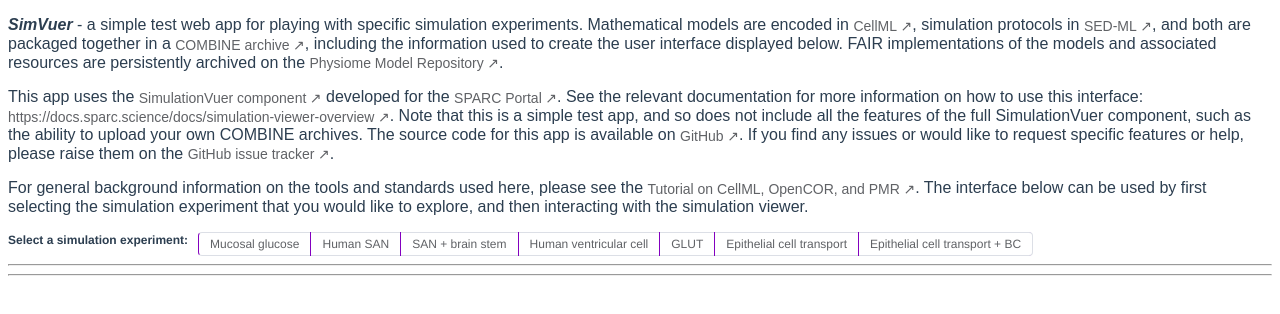
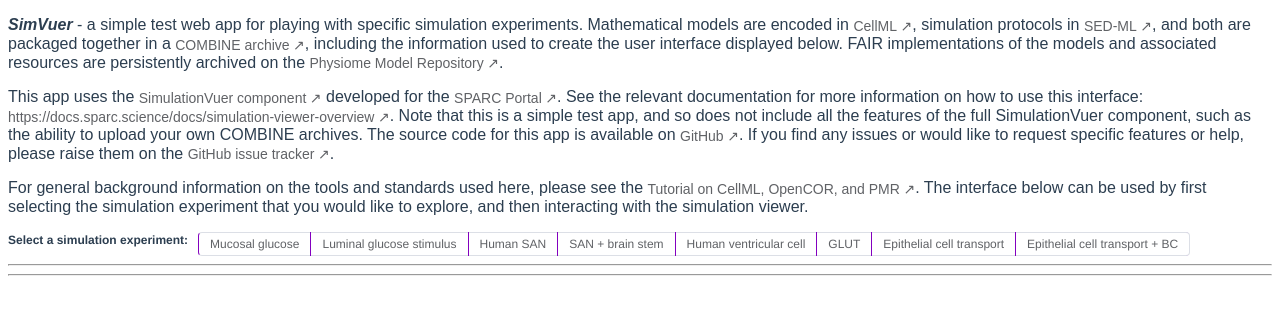
Before and after one commit to nickerso/simvuer, a Vue app: page / in a window 1280 px wide. Shown: the top 314 px of the page. Built offline with nearby package versions, Linux system fonts and the light colour scheme.

Commit message:
Adding a configurable luminal glucose stimulus

```diff
--- a/src/App.vue
+++ b/src/App.vue
@@ -80,6 +80,13 @@
         { id: "glucose-step-change",
           omex: "https://github.com/nickerso/glucose-uptake-in-enterocyte/raw/refs/heads/glucose-step-change/glucose-step-change/glucose-step-change.zip",
           label: "Mucosal glucose",
+          description: "To be written.",
+          documentation: "https://doi.org/10.36903/physiome.13034423",
+          image: "https://pub.curvenote.com/9faa21de-4b72-46bd-bce7-93a2f0c7f0f9/public/fig01-3024884512d598c244dfc47f269e8098.webp"
+        },
+        { id: "luminal-glucose-stimulus",
+          omex: "https://github.com/nickerso/glucose-uptake-in-enterocyte/raw/refs/heads/glucose-step-change/luminal-glucose-stimulus/manifest.zip",
+          label: "Luminal glucose stimulus",
           description: "To be written.",
           documentation: "https://doi.org/10.36903/physiome.13034423",
           image: "https://pub.curvenote.com/9faa21de-4b72-46bd-bce7-93a2f0c7f0f9/public/fig01-3024884512d598c244dfc47f269e8098.webp"
```
